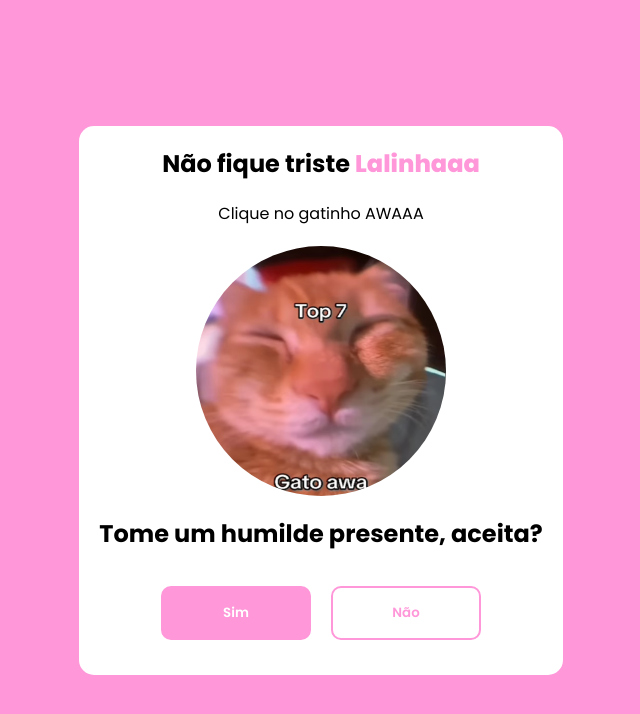
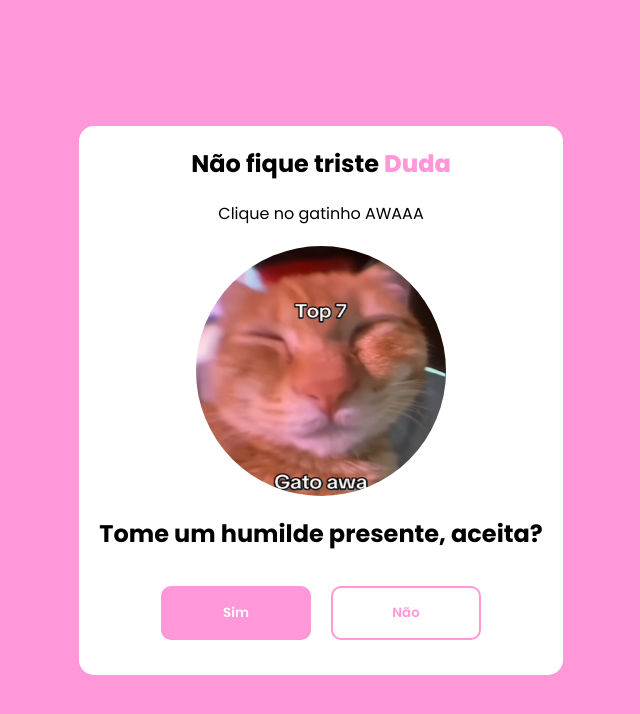
Before and after one commit to LazaroHenrique3/cat-awaa, a plain HTML site: page index.html in a window 1280 px wide. Shown: the whole page, without its empty margins (319-959 px from the left). Drawn offline with nearby package versions, Linux system fonts and the light colour scheme.

Commit message:
Update index.html

```diff
--- a/index.html
+++ b/index.html
@@ -20,7 +20,7 @@
 <body>
     <main>
         <section class="card">
-            <h1>Não fique triste <span>Lalinhaaa</span></h1>
+            <h1>Não fique triste <span>Duda</span></h1>
 
             <p>Clique no gatinho AWAAA</p>
             <img id="awaa-cat" src="./images/awaaa.PNG" alt="Gato awaaa">
```
